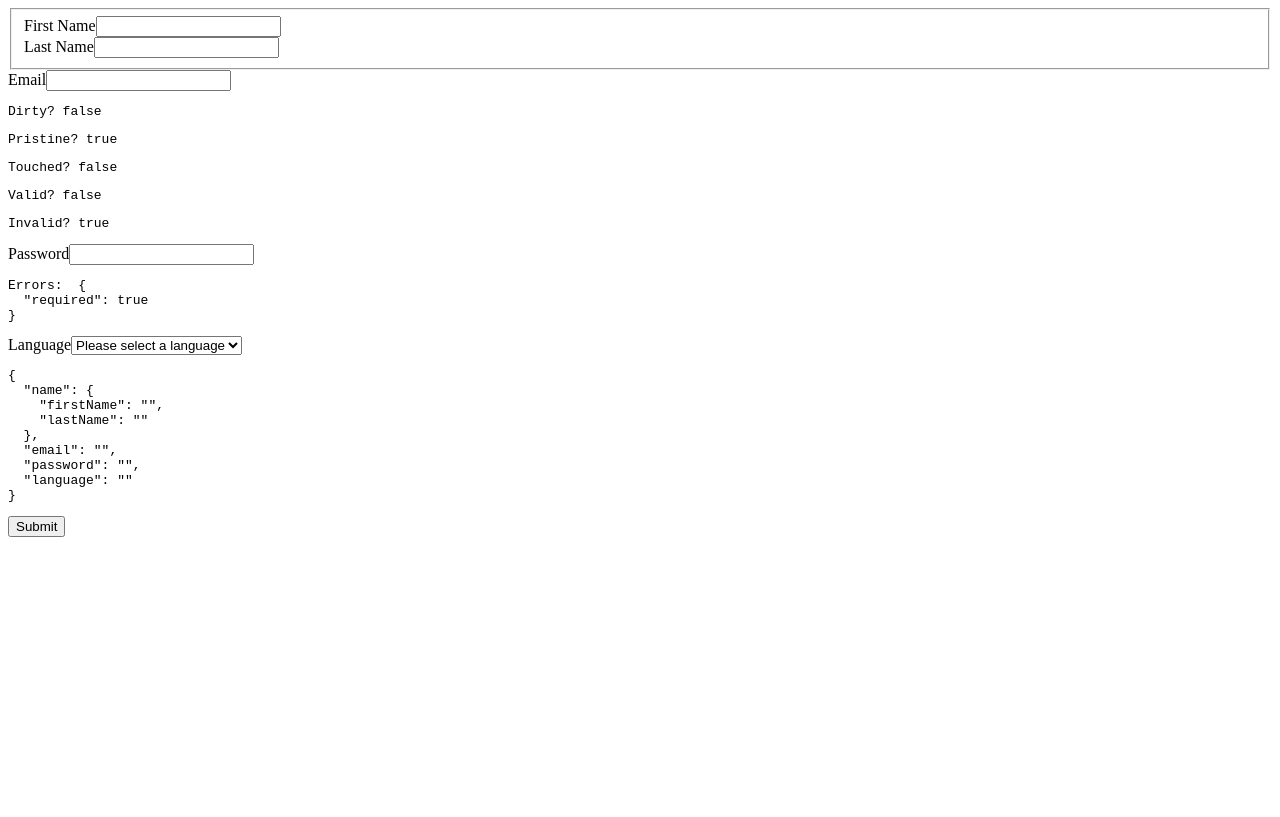
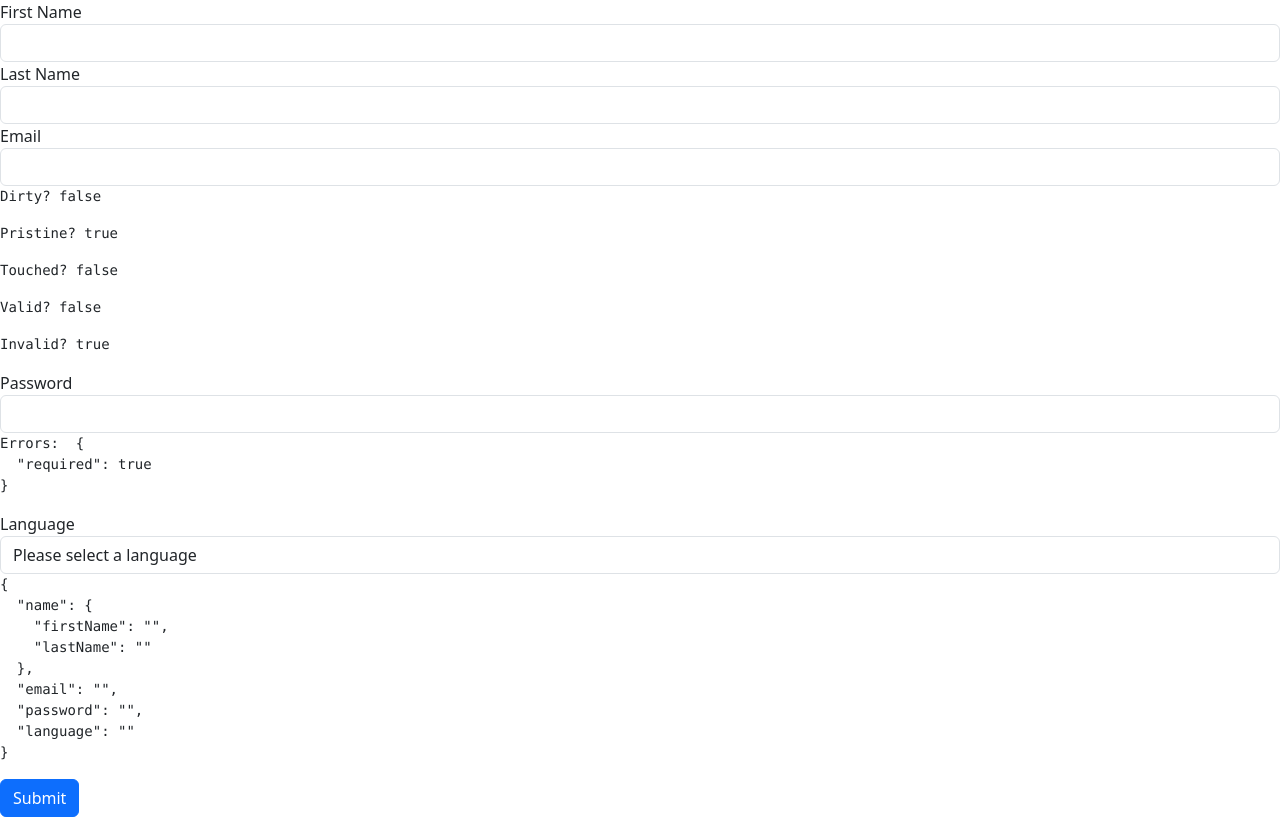
Before and after one commit to AsmaaFH/Angular-18-practice, an Angular app: page / in a window 1280 px wide. Built offline with nearby package versions, Linux system fonts and the light colour scheme.

Commit message:
adding bootstrap css

```diff
--- a/package.json
+++ b/package.json
@@ -21,6 +21,7 @@
     "@angular/platform-server": "^18.2.0",
     "@angular/router": "^18.2.0",
     "@angular/ssr": "^18.2.11",
+    "bootstrap": "^5.3.3",
     "express": "^4.18.2",
     "rxjs": "~7.8.0",
     "tslib": "^2.3.0",
--- a/src/styles.scss
+++ b/src/styles.scss
@@ -1 +1,2 @@
-/* You can add global styles to this file, and also import other style files */
+
+@import "bootstrap/scss/bootstrap.scss";
```
Also changed, not shown: 1 other file (tests, documents, lock files or other folders).
